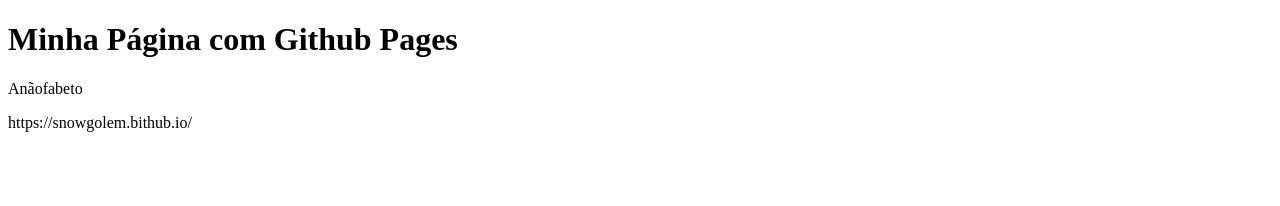
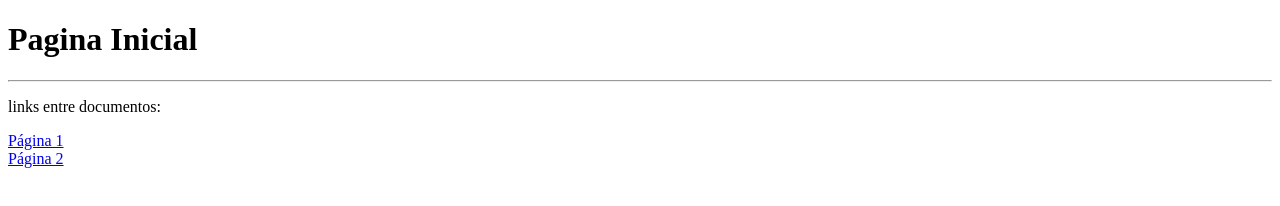
Before and after one commit to Snowgolem/snowgolem.bithub.io, a plain HTML site: page index.html in a window 1280 px wide. Drawn offline with Linux system fonts and the light colour scheme.

Commit message:
Add files via upload

```diff
--- a/index.html
+++ b/index.html
@@ -1,12 +1,13 @@
 <!DOCTYPE html>
 <html>
-<head>
-  <meta charset="UTF-8">
-  <title>Minha Página</title>
-</head>
-<body>
-  <h1>Minha Página com Github Pages</h1>
-  <p>Anãofabeto</p>
-</body>
+  <head>
+    <title>index</title>
+  </head>
+  <body>
+    <h1>Pagina Inicial</h1>
+    <hr />
+    <p>links entre documentos:</p>
+    <a href="pagina1.html">Página 1</a><br/>
+    <a href="pagina2.html">Página 2</a><br/>
+  </body>
 </html>
-https://snowgolem.bithub.io/
```
Also changed, not shown: pagina1.html (added, +11 -0 lines), pagina2.html (added, +10 -0 lines), seta.png (added), 1 other file.
